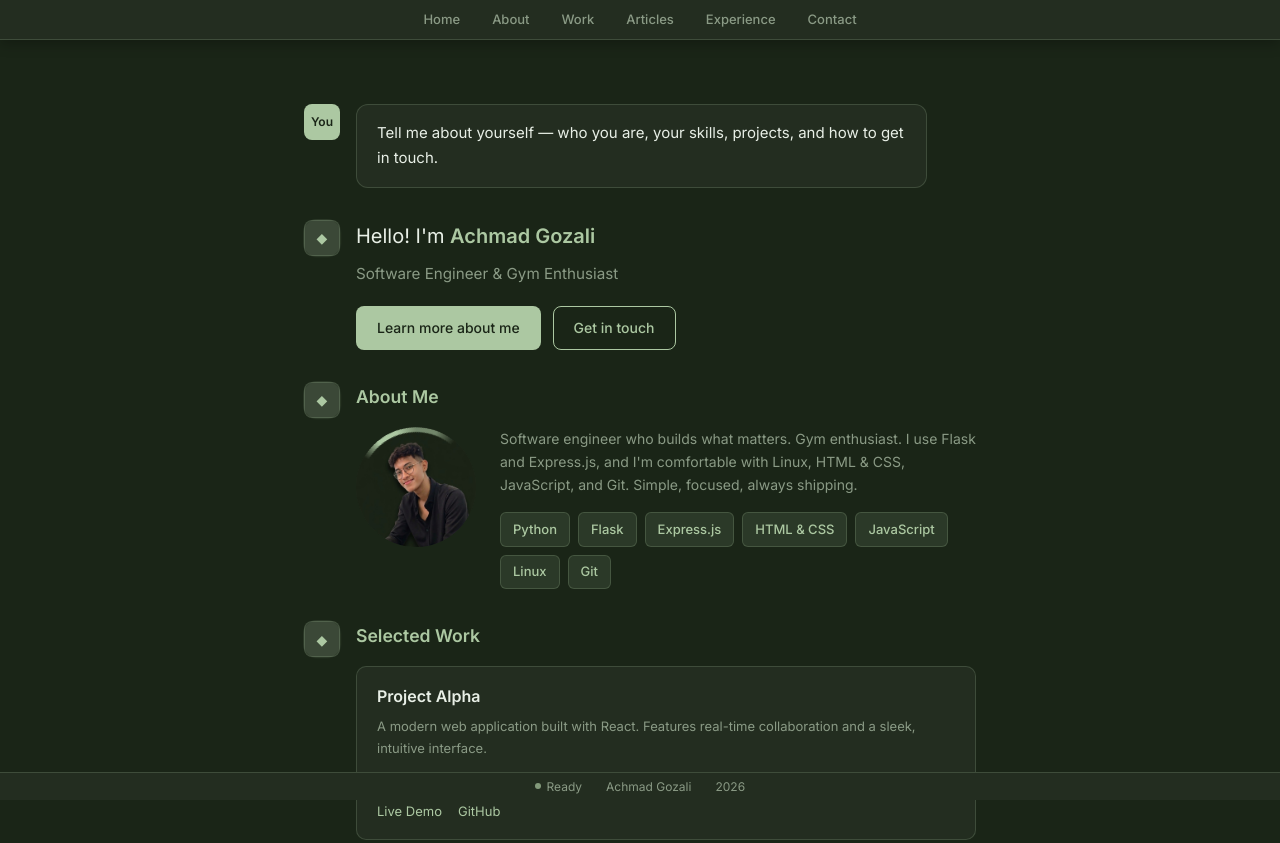
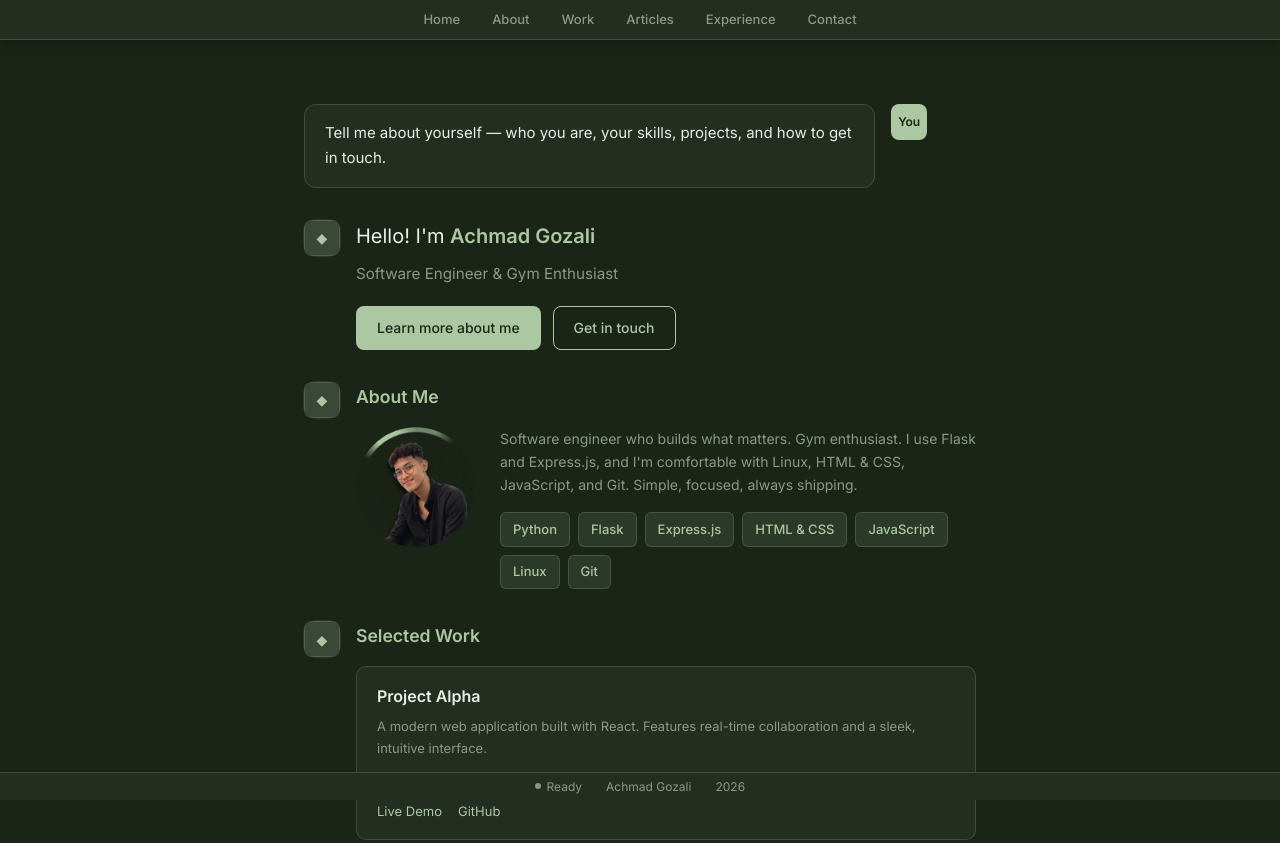
Before and after one commit to devdotninja-prog/personal-website, a plain HTML site: page index.html in a window 1280 px wide. Shown: the top 843 px of the page. Drawn offline with Linux system fonts and the light colour scheme.

Commit message:
Add styling for user messages in chat interface
- Introduced a new CSS class `.message-user` to align user messages to the right and enhance the chat layout.

```diff
--- a/css/styles.css
+++ b/css/styles.css
@@ -138,6 +138,12 @@ body {
   gap: 1rem;
   margin-bottom: 2rem;
   align-items: flex-start;
+}
+
+.message-user {
+  flex-direction: row-reverse;
+  margin-left: auto;
+  justify-content: flex-end;
 }
 
 .message-user .message-content {
```
